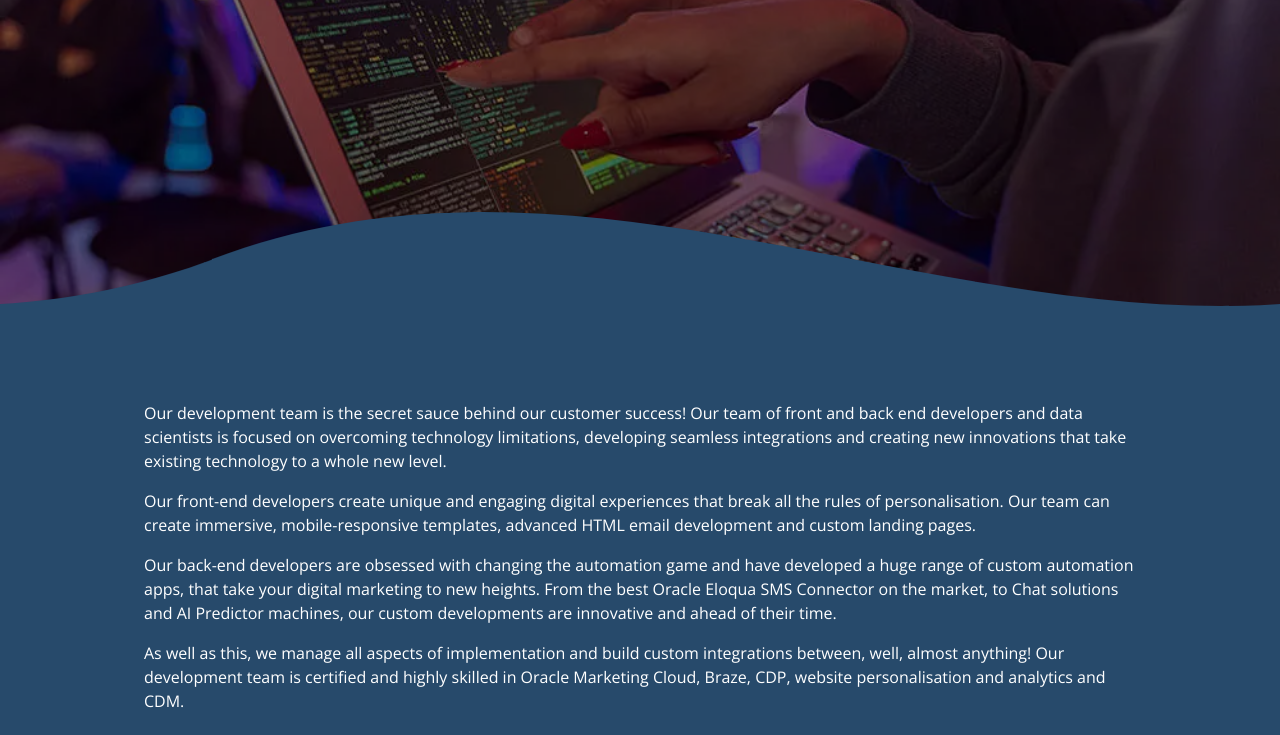
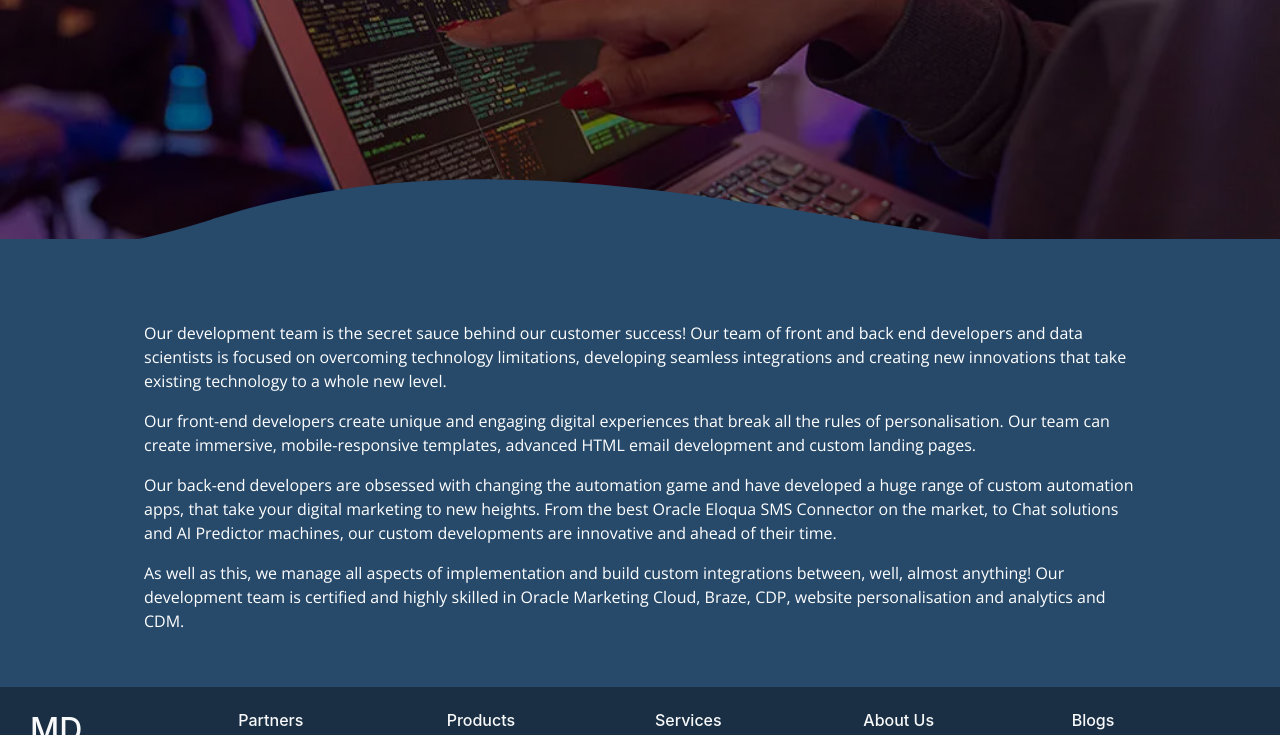
Before and after one commit to Nturn94/marketing-decisions, a plain HTML site: page index.html in a window 1280 px wide. Shown: the part 275-1010 px from the top of the page. Drawn offline with nearby package versions, Linux system fonts and the light colour scheme.

Commit message:
made vh smaller

```diff
--- a/mystyle.css
+++ b/mystyle.css
@@ -51,7 +51,7 @@ html {
 #hero {
   position: relative;
   width: 100%; /* Full width without overflow */
-  height: 65vh; /* Full viewport height */
+  height: 55vh; /* Full viewport height */
   overflow: visible; /* Ensures no overflow from children */
   background-image: url("hero_pic.png"); /* Set your background image */
   background-size: cover;
```
